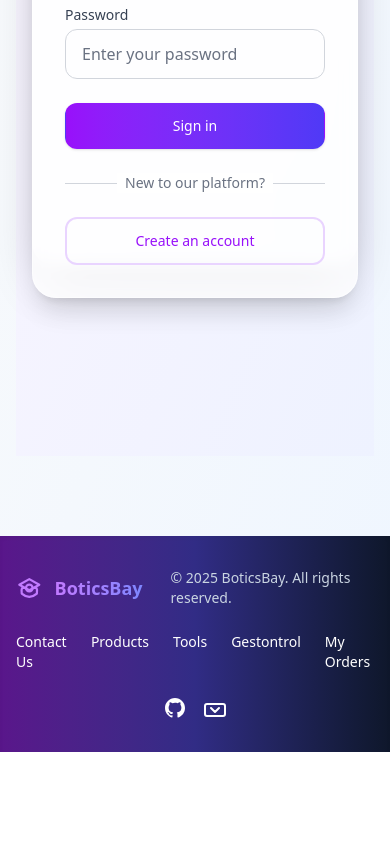
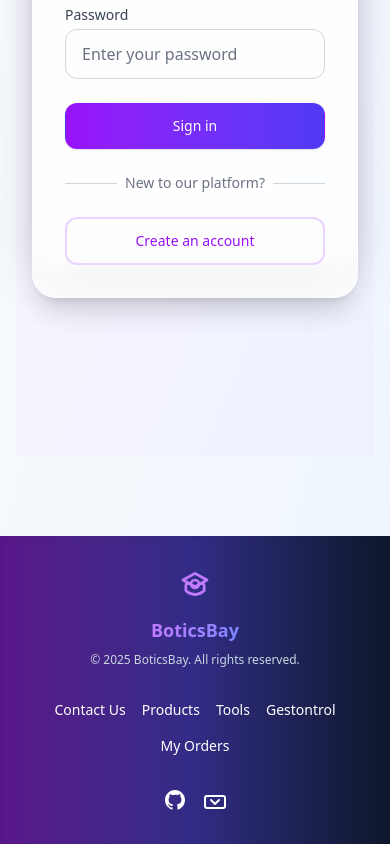
Before and after one commit to Sahil9309/robot-ecommerce, a React (Vite) app in the folder client/: page /login in a window 390 px wide. Shown: the part 484-1328 px from the top of the page. Before the commit the page ends 1236 px from the top, so only its background shows below. Built offline with nearby package versions, Linux system fonts and the light colour scheme; no server answers.

Commit message:
made the footer component more responsive

```diff
--- a/client/src/Footer.jsx
+++ b/client/src/Footer.jsx
@@ -3,10 +3,10 @@ import { Link } from "react-router-dom";
 export default function Footer() {
   return (
     <footer className="bg-gradient-to-r from-purple-900 via-indigo-900 to-slate-900 text-white py-8 mt-12 shadow-inner">
-      <div className="container mx-auto px-4 flex flex-col md:flex-row items-center justify-between gap-6">
+      <div className="container mx-auto px-4 flex flex-col gap-8 md:flex-row md:items-center md:justify-between">
         {/* Left: Logo and copyright */}
-        <div className="flex items-center gap-3">
-          <svg className="w-8 h-8 text-purple-400" fill="none" viewBox="0 0 24 24" stroke="currentColor">
+        <div className="flex flex-col items-center gap-2 md:flex-row md:items-center md:gap-3">
+          <svg className="w-8 h-8 text-purple-400 mb-2 md:mb-0" fill="none" viewBox="0 0 24 24" stroke="currentColor">
             <path
               strokeLinecap="round"
               strokeLinejoin="round"
@@ -18,11 +18,13 @@ export default function Footer() {
           <span className="text-lg font-bold bg-gradient-to-r from-purple-400 to-indigo-400 bg-clip-text text-transparent">
             BoticsBay
           </span>
-          <span className="ml-4 text-sm text-slate-300">&copy; {new Date().getFullYear()} BoticsBay. All rights reserved.</span>
+          <span className="text-xs md:text-sm text-slate-300 md:ml-4 text-center md:text-left">
+            &copy; {new Date().getFullYear()} BoticsBay. All rights reserved.
+          </span>
         </div>
 
         {/* Center: Quick Links */}
-        <div className="flex gap-6 text-sm">
+        <div className="flex flex-wrap justify-center gap-4 text-sm">
           <Link to="/contact" className="hover:text-purple-300 transition-colors">Contact Us</Link>
           <Link to="/products" className="hover:text-purple-300 transition-colors">Products</Link>
           <Link to="/tools" className="hover:text-purple-300 transition-colors">Tools</Link>
@@ -30,8 +32,8 @@ export default function Footer() {
           <Link to="/orders" className="hover:text-purple-300 transition-colors">My Orders</Link>
         </div>
 
-        {/* Right: Socials (example icons, replace with your own if needed) */}
-        <div className="flex gap-4">
+        {/* Right: Socials */}
+        <div className="flex justify-center gap-4">
           <a href="https://github.com/" target="_blank" rel="noopener noreferrer" className="hover:text-purple-300 transition-colors">
             <svg className="w-6 h-6" fill="currentColor" viewBox="0 0 24 24">
               <path d="M12 2C6.477 2 2 6.484 2 12.021c0 4.428 2.865 8.184 6.839 9.504.5.092.682-.217.682-.482 0-.237-.009-.868-.014-1.703-2.782.605-3.369-1.342-3.369-1.342-.454-1.154-1.11-1.462-1.11-1.462-.908-.62.069-.608.069-.608 1.004.07 1.532 1.032 1.532 1.032.892 1.53 2.341 1.088 2.91.832.092-.647.35-1.088.636-1.339-2.221-.253-4.555-1.113-4.555-4.951 0-1.093.39-1.988 1.029-2.688-.103-.253-.446-1.272.098-2.65 0 0 .84-.27 2.75 1.025A9.564 9.564 0 0112 6.844c.85.004 1.705.115 2.504.337 1.909-1.295 2.748-1.025 2.748-1.025.546 1.378.202 2.397.1 2.65.64.7 1.028 1.595 1.028 2.688 0 3.847-2.337 4.695-4.566 4.944.359.309.678.919.678 1.852 0 1.336-.012 2.415-.012 2.744 0 .267.18.578.688.48C19.138 20.2 22 16.447 22 12.021 22 6.484 17.523 2 12 2z"/>
```
